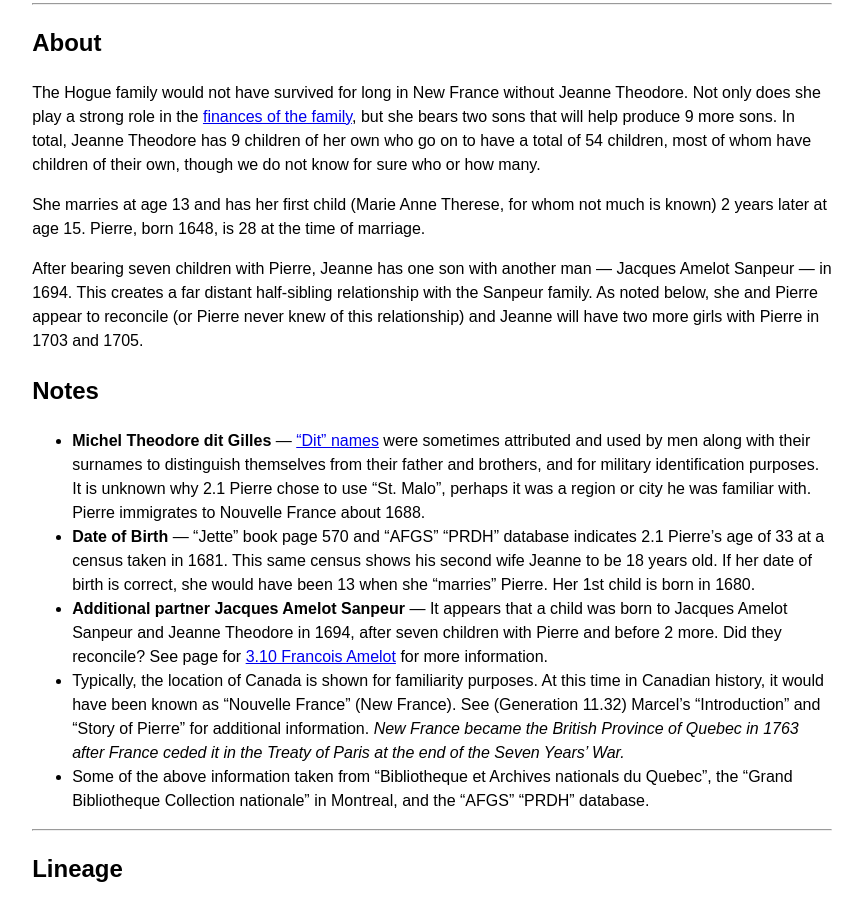
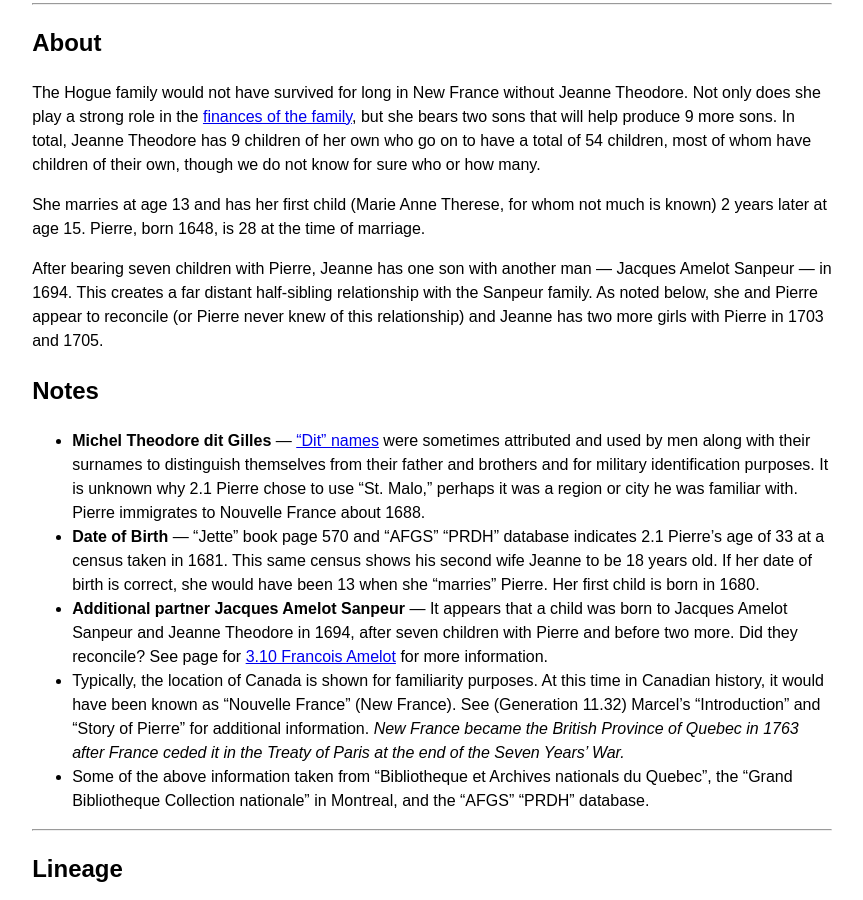
Before and after one commit to highchair/hogue-family-ancestry, a Jekyll site: the page built from _people/1663-jeanne-theodore.md, in a window 1280 px wide and 900 px high, scrolled down 960 px. Shown: the whole window, without its empty margins (19-882 px from the left). Built offline with Jekyll 4.4.1, drawn with Linux system fonts in a browser that asks for light colours.

Commit message:
Update 1663-jeanne-theodore.md

```diff
--- a/_people/1663-jeanne-theodore.md
+++ b/_people/1663-jeanne-theodore.md
@@ -40,13 +40,13 @@ The Hogue family would not have survived for long in New France without Jeanne T
 
 She marries at age 13 and has her first child (Marie Anne Therese, for whom not much is known) 2 years later at age 15. Pierre, born 1648, is 28 at the time of marriage.
 
-After bearing seven children with Pierre, Jeanne has one son with another man — Jacques Amelot Sanpeur — in 1694. This creates a far distant half-sibling relationship with the Sanpeur family. As noted below, she and Pierre appear to reconcile (or Pierre never knew of this relationship) and Jeanne will have two more girls with Pierre in 1703 and 1705.
+After bearing seven children with Pierre, Jeanne has one son with another man — Jacques Amelot Sanpeur — in 1694. This creates a far distant half-sibling relationship with the Sanpeur family. As noted below, she and Pierre appear to reconcile (or Pierre never knew of this relationship) and Jeanne has two more girls with Pierre in 1703 and 1705.
 
 
 ## Notes
 
-+ **Michel Theodore dit Gilles** — [“Dit” names](https://en.wikipedia.org/wiki/Dit_name) were sometimes attributed and used by men along with their surnames to distinguish themselves from their father and brothers, and for military identification purposes. It is unknown why 2.1 Pierre chose to use “St. Malo”, perhaps it was a region or city he was familiar with. Pierre immigrates to Nouvelle France about 1688.
-+ **Date of Birth** — “Jette” book page 570 and “AFGS” “PRDH” database indicates 2.1 Pierre’s age of 33 at a census taken in 1681. This same census shows his second wife Jeanne to be 18 years old. If her date of birth is correct, she would have been 13 when she “marries” Pierre. Her 1st child is born in 1680.
-+ **Additional partner Jacques Amelot Sanpeur** — It appears that a child was born to Jacques Amelot Sanpeur and Jeanne Theodore in 1694, after seven children with Pierre and before 2 more. Did they reconcile? See page for [3.10 Francois Amelot]({% link _people/1694-francois-amelot.md %}) for more information.
++ **Michel Theodore dit Gilles** — [“Dit” names](https://en.wikipedia.org/wiki/Dit_name) were sometimes attributed and used by men along with their surnames to distinguish themselves from their father and brothers and for military identification purposes. It is unknown why 2.1 Pierre chose to use “St. Malo,” perhaps it was a region or city he was familiar with. Pierre immigrates to Nouvelle France about 1688.
++ **Date of Birth** — “Jette” book page 570 and “AFGS” “PRDH” database indicates 2.1 Pierre’s age of 33 at a census taken in 1681. This same census shows his second wife Jeanne to be 18 years old. If her date of birth is correct, she would have been 13 when she “marries” Pierre. Her first child is born in 1680.
++ **Additional partner Jacques Amelot Sanpeur** — It appears that a child was born to Jacques Amelot Sanpeur and Jeanne Theodore in 1694, after seven children with Pierre and before two more. Did they reconcile? See page for [3.10 Francois Amelot]({% link _people/1694-francois-amelot.md %}) for more information.
 + Typically, the location of Canada is shown for familiarity purposes. At this time in Canadian history, it would have been known as “Nouvelle France” (New France). See (Generation 11.32) Marcel’s “Introduction” and “Story of Pierre” for additional information. _New France became the British Province of Quebec in 1763 after France ceded it in the Treaty of Paris at the end of the Seven Years’ War._
 + Some of the above information taken from “Bibliotheque et Archives nationals du Quebec”, the “Grand Bibliotheque Collection nationale” in Montreal, and the “AFGS” “PRDH” database.
```
